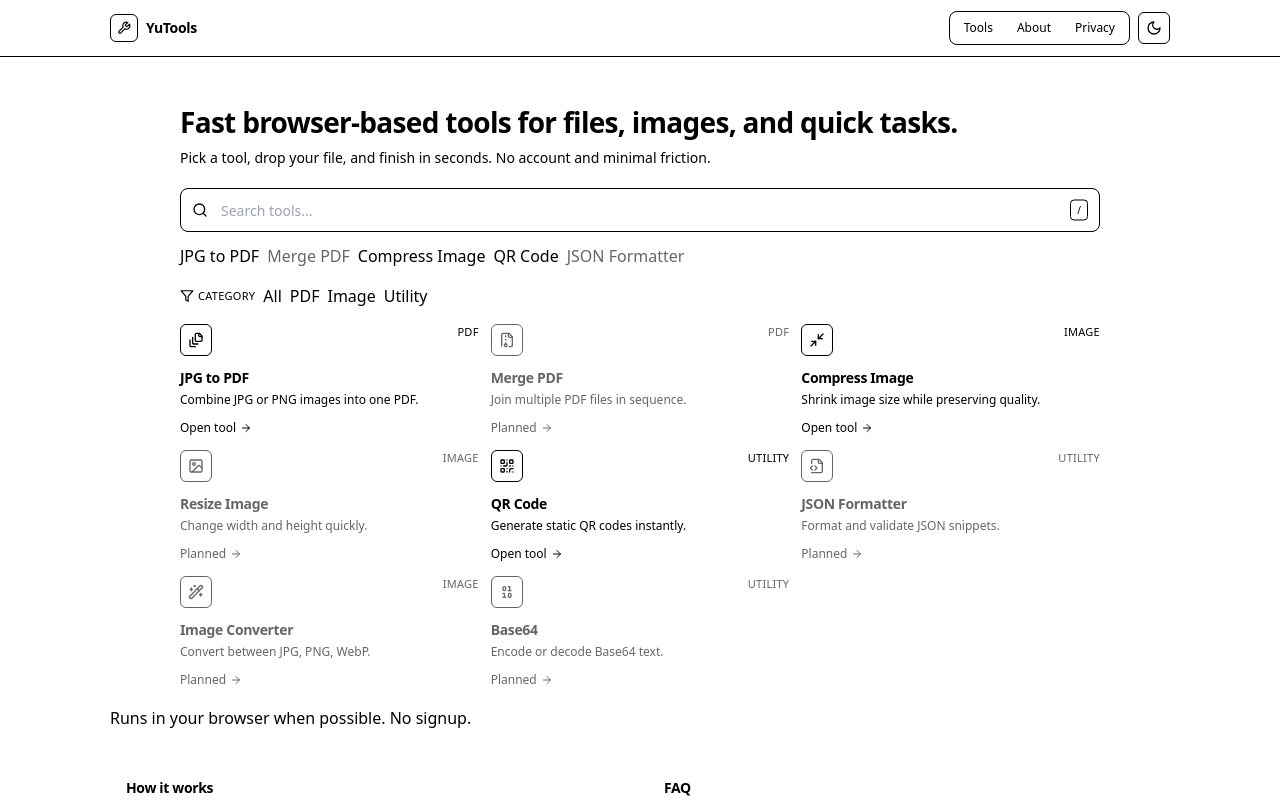
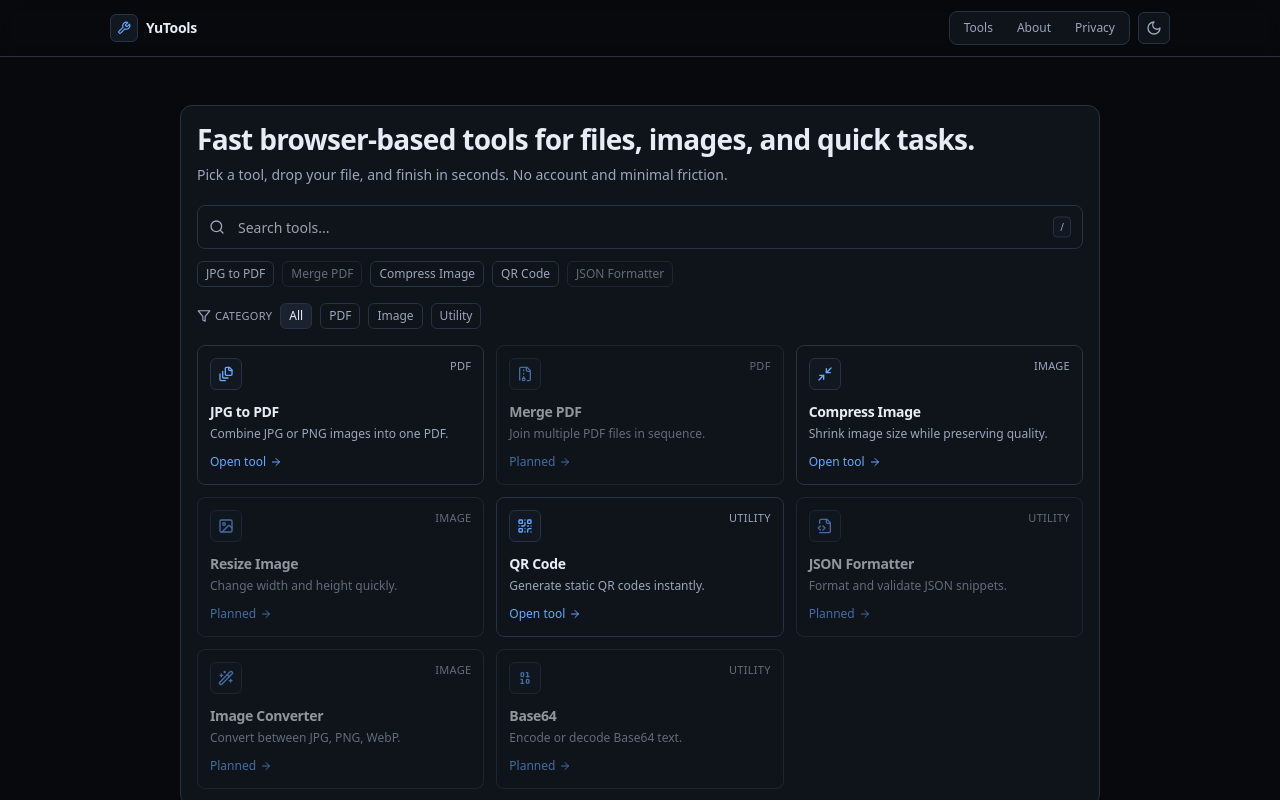
Before and after one commit to zhiliao000-star/YuDown, a React (Vite) app: page / in a window 1280 px wide. Shown: the top 800 px of the page. Built offline with nearby package versions, Linux system fonts and the light colour scheme.

Commit message:
fix: enforce black high-contrast theme tokens

```diff
--- a/src/styles/index.css
+++ b/src/styles/index.css
@@ -3,34 +3,88 @@
 @tailwind utilities;
 
 :root {
-  --foreground-rgb: 0, 0, 0;
-  --background-start-rgb: 214, 219, 220;
-  --background-end-rgb: 255, 255, 255;
+  --bg: #07090d;
+  --surface: #0f131a;
+  --surface-2: #121821;
+  --surface-3: #1a2230;
+  --fg: #e7ecf7;
+  --muted: #9aa7bd;
+  --border: #273246;
+  --accent: #6aa8ff;
+  color-scheme: dark;
 }
 
-@media (prefers-color-scheme: dark) {
-  :root {
-    --foreground-rgb: 255, 255, 255;
-    --background-start-rgb: 0, 0, 0;
-    --background-end-rgb: 0, 0, 0;
-  }
-}
-
-body {
-  color: rgb(var(--foreground-rgb));
-  background: white;
+.dark {
+  --bg: #07090d;
+  --surface: #0f131a;
+  --surface-2: #121821;
+  --surface-3: #1a2230;
+  --fg: #e7ecf7;
+  --muted: #9aa7bd;
+  --border: #273246;
+  --accent: #6aa8ff;
+  color-scheme: dark;
 }
 
 @layer base {
+  html, body, #root {
+    min-height: 100%;
+  }
+
   body {
-    @apply bg-slate-50 text-slate-900 antialiased dark:bg-slate-950 dark:text-slate-50;
+    @apply antialiased;
+    background: radial-gradient(circle at top, #0e1420 0%, var(--bg) 48%);
+    color: var(--fg);
   }
 
   h1, h2, h3, h4, h5, h6 {
-    @apply tracking-tight text-slate-950 dark:text-slate-50 font-bold;
+    @apply font-semibold tracking-tight;
+    color: var(--fg);
   }
 }
 
 .ad-container {
-  @apply relative my-12 mx-auto w-full max-w-4xl overflow-hidden rounded-xl bg-slate-100/50 p-4 dark:bg-slate-900/10;
+  @apply relative my-8 mx-auto w-full max-w-4xl overflow-hidden rounded-lg p-4;
+  background: var(--surface);
+  border: 1px solid var(--border);
 }
+
+.panel {
+  @apply rounded-xl border p-4;
+  background: var(--surface);
+  border-color: var(--border);
+}
+
+.chip {
+  @apply inline-flex items-center rounded-md border px-2 py-1 text-xs transition;
+  border-color: var(--border);
+  background: var(--surface);
+  color: var(--muted);
+}
+
+.chip:hover {
+  color: var(--fg);
+}
+
+.chip-active {
+  background: var(--surface-3);
+  color: var(--fg);
+}
+
+.tool-card {
+  @apply rounded-lg border p-3 transition;
+  border-color: var(--border);
+  background: var(--surface);
+}
+
+.tool-card:hover {
+  border-color: color-mix(in srgb, var(--accent) 48%, var(--border));
+  transform: translateY(-1px);
+}
+
+.trust-strip {
+  @apply rounded-lg border px-3 py-2 text-center text-xs;
+  border-color: var(--border);
+  color: var(--muted);
+  background: color-mix(in srgb, var(--surface) 88%, #ffffff 12%);
+}
```
